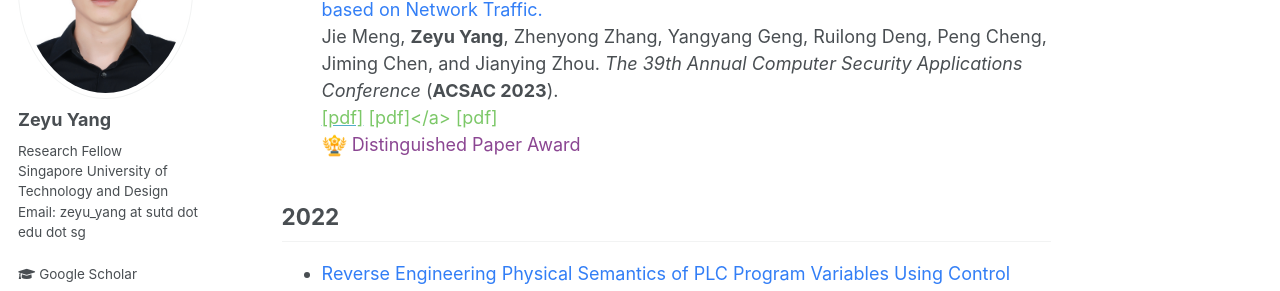
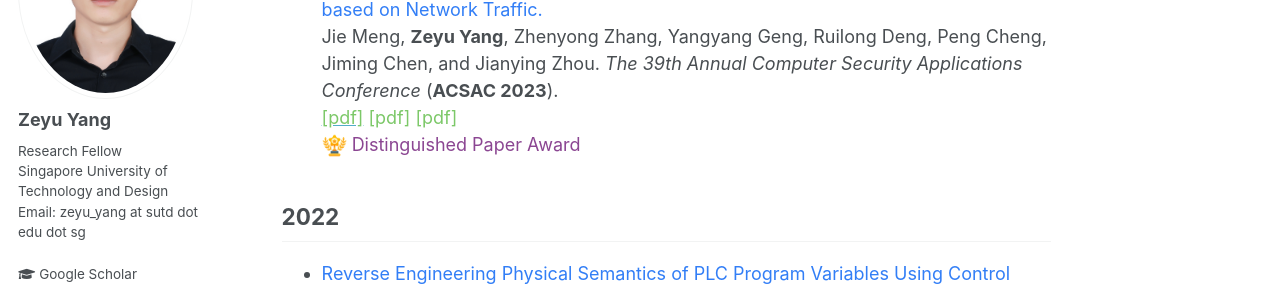
Before and after one commit to zeyuid/zeyuid.github.io, a Jekyll site: the page built from _pages/publications.md, in a window 1280 px wide and 900 px high, scrolled down 1249 px. Shown: the part 153-444 px from the top of the window. Built offline with Jekyll 4.4.1, drawn with Linux system fonts in a browser that asks for light colours.

Commit message:
add file

```diff
--- a/_pages/publications.md
+++ b/_pages/publications.md
@@ -80,7 +80,7 @@ Jie Meng, **Zeyu Yang**, Zhenyong Zhang, Yangyang Geng, Ruilong Deng, Peng Cheng
 <br>
 [<font color="#7cc868">[pdf]</font>](https://dl.acm.org/doi/10.1145/3627106.3627179)
 <!-- [<font color="#e8873a">[code]</font>]() -->
-<a href="https://dl.acm.org/doi/10.1145/3627106.3627179" style="text-decoration: none;"><font color="#7cc868">[pdf]</a></font>
+<a href="https://dl.acm.org/doi/10.1145/3627106.3627179" style="text-decoration: none;"><font color="#7cc868">[pdf]</font>
 <a href="https://example.com" style="text-decoration: none;"><font color="#7cc868">[pdf]</font></a>
 <br>
 <img src="/images/award.jpeg" width="25"><font color="#8b4692"> Distinguished Paper Award </font>
```
